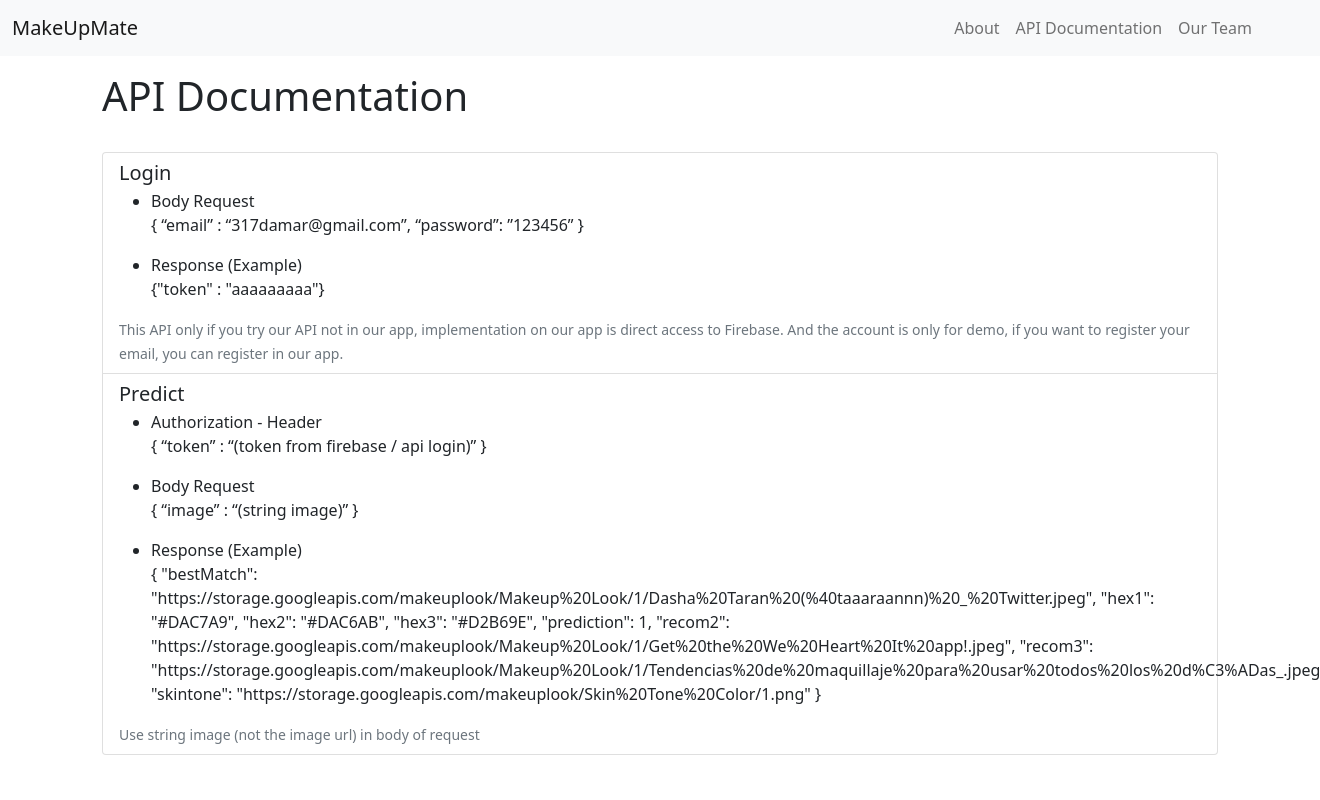
After one commit to MakeUpMate/BE_MakeUpMate, a Flask app: page /api-doc in a window 1320 px wide; the page is wider, and only the part inside the window is pictured. The commit adds this page. Run offline with Flask 3, Linux system fonts and the light colour scheme; parts of the project's set-up code (start-up, migrations or seed data) failed here and were passed over.

Commit message:
Website Preview (#12)
* Update Gitignone

* BackEnd: Update Image Pre-Processing

* BackEnd: Update Image Pre-Processing

* BackEnd: Add Dockerfile

* Chores: Move user token to header request

* Feat: Fix path error

* Chores: Update dependencies

* Website Preview

---------

Co-authored-by: Damar-Kusumo <muhammad.damar01@ui.ac.id>

```diff
--- a/app.py
+++ b/app.py
@@ -1,18 +1,29 @@
 from flask import Flask, make_response, request, jsonify, render_template, abort
 import os
 from flask_cors import CORS, cross_origin
+from requests import HTTPError
 from utils.utils import decodeImage
 from predict import predict
 from execption import InvalidDocomentId
 import firebase_admin
 from firebase_admin import credentials, auth, firestore
 from dotenv import load_dotenv
+import json
+import pyrebase
+
 
 load_dotenv()
 
 cred = credentials.Certificate("serviceAccounts.json")
 firebase_admin.initialize_app(cred)
 db = firestore.client()
+
+with open('config.json') as json_file:
+    config = json.load(json_file)
+
+firebase = pyrebase.initialize_app(config)
+
+auth_client = firebase.auth()
 
 os.putenv('LANG', 'en_US.UTF-8')
 os.putenv('LC_ALL', 'en_US.UTF-8')
@@ -21,7 +32,6 @@
 # app.debug = True
 CORS(app)
 
-#@cross_origin()
 class ClientApp:
     def __init__(self):
         self.filename = "inputImage.jpg"
@@ -31,6 +41,33 @@
 @cross_origin()
 def home():
     return render_template('index.html')
+
+@app.route("/api-doc", methods=['GET'])
+@cross_origin()
+def api():
+    return render_template('api.html')
+
+@app.route("/our-team", methods=['GET'])
+@cross_origin()
+def team():
+    return render_template('team.html')
+
+@app.route("/api/login", methods=['POST'])
+@cross_origin()
+def login():
+    email = request.json["email"]
+    password = request.json["password"]
+    try:
+        user = auth_client.sign_in_with_email_and_password(email,password)
+        id_token = user["idToken"]
+    except HTTPError as e:
+        error_response = e.args[1]
+        error_data = json.loads(error_response)
+        error_message = error_data["error"]["message"]
+        error_code = error_data["error"]["code"]
+        abort(make_response(jsonify(error_code=error_code, message=error_message), error_code))
+    res = {"token" : id_token}
+    return jsonify(res)
 
 def getData(collectionName, docId):
     stringId = str(docId)
--- a/static/css/style.css
+++ b/static/css/style.css
@@ -0,0 +1,128 @@
+body{margin-top:20px;}
+.team_member {
+    background: rgba(199,201,209,.09);
+	padding-bottom: 50px;
+	overflow: hidden;
+}
+.single_team_content{
+padding:45px;
+margin-top:60px;
+}
+.single_team_content h1 {
+	font-size: 50px;
+	font-weight: 600;
+	line-height: 60px;
+}
+.single_team_content p{}
+.our-team {
+	margin-bottom: 30px;
+	box-shadow: 0 10px 40px -10px rgba(0,64,128,.09);
+}
+.our-team .team_img{
+    position: relative;
+    overflow: hidden;
+    width: 300px;
+    height: 300px;
+}
+.our-team .team_img:after{
+    content: "";
+    width: 100%;
+    height: 100%;
+    background-color: rgba(255,255,255,0.2);
+    position: absolute;
+    bottom: -100%;
+    left: 0;
+    transition: all 0.3s ease 0s;
+}
+.our-team:hover .team_img:after{
+    bottom: 0;
+}
+.our-team img {
+    display: block;
+    max-width: 100%;
+    max-height: 100%;
+    width: auto;
+    height: auto;
+    margin: auto;
+}
+.our-team .social{
+    padding: 0 0 18px 0;
+    margin: 0;
+    list-style: none;
+    position: absolute;
+    top: -100%;
+    right: 10px;
+    background: #ffaa17;
+    border-radius: 0 0 20px 20px;
+    z-index: 1;
+    transition: all 0.3s ease 0s;
+}
+.our-team:hover .social{
+    top: 0;
+}
+.our-team .social li a{
+    display: block;
+    padding: 15px;
+    font-size: 15px;
+    color: #232434;
+}
+.our-team:hover .social li a:hover{
+    color: #fff;
+}
+.our-team .team-content{
+    padding: 20px 0;
+    background: #fff;
+}
+.our-team .title{
+    font-size: 18px;
+    font-weight: bold;
+    color: #ffaa17;
+    text-transform: capitalize;
+    margin: 0 0 20px;
+    position: relative;
+}
+.our-team .title:before{
+    content: "";
+    width: 25px;
+    height: 1px;
+    background: #ffaa17;
+    position: absolute;
+    bottom: -10px;
+    right: 50%;
+    margin-right: 9px;
+    transition-duration: 0.25s;
+}
+.our-team .title:after{
+    content: "";
+    width: 25px;
+    height: 1px;
+    background: #ffaa17;
+    position: absolute;
+    bottom: -10px;
+    left: 50%;
+    margin-left: 9px;
+    transition-duration: 0.25s;
+}
+.our-team:hover .title:before,
+.our-team:hover .title:after{
+    width: 50px;
+}
+.our-team .post{
+    display: inline-block;
+    font-size: 15px;
+    text-transform: capitalize;
+}
+.our-team .post:before{
+    content: "";
+    display: block;
+    width: 7px;
+    height: 7px;
+    border-radius: 50%;
+    background: #ffaa17;
+    margin: 0 auto;
+    position: relative;
+    top: -13px;
+}
+@media only screen and (max-width: 990px){
+    .our-team{ margin-bottom: 30px; }
+}
--- /dev/null
+++ b/templates/api.html
@@ -0,0 +1,109 @@
+<!DOCTYPE html>
+<html>
+
+<head>
+    <meta charset="UTF-8">
+    <title>MakeUpMate</title>
+    <link href='https://fonts.googleapis.com/css?family=Pacifico' rel='stylesheet' type='text/css'>
+    <link href='https://fonts.googleapis.com/css?family=Arimo' rel='stylesheet' type='text/css'>
+    <link href='https://fonts.googleapis.com/css?family=Hind:300' rel='stylesheet' type='text/css'>
+    <link href='https://fonts.googleapis.com/css?family=Open+Sans+Condensed:300' rel='stylesheet' type='text/css'>
+    <link rel="stylesheet" href="{{ url_for('static', filename='css/style.css') }}">
+    <link href="https://cdn.jsdelivr.net/npm/bootstrap@5.0.2/dist/css/bootstrap.min.css" rel="stylesheet"
+        integrity="sha384-EVSTQN3/azprG1Anm3QDgpJLIm9Nao0Yz1ztcQTwFspd3yD65VohhpuuCOmLASjC" crossorigin="anonymous">
+    <script src="https://cdn.jsdelivr.net/npm/bootstrap@5.0.2/dist/js/bootstrap.bundle.min.js"
+        integrity="sha384-MrcW6ZMFYlzcLA8Nl+NtUVF0sA7MsXsP1UyJoMp4YLEuNSfAP+JcXn/tWtIaxVXM"
+        crossorigin="anonymous"></script>
+</head>
+
+<body>
+    <nav class="navbar navbar-expand-md navbar-light bg-light fixed-top">
+        <div class="container-fluid">
+            <a class="navbar-brand"
+                href="https://drive.google.com/drive/folders/1Qe2_pvZ8Bp7UU3__WLqwkkZ6mb1vprxA?usp=sharing"
+                role="button" target="_blank" rel="noopener noreferrer">MakeUpMate</a>
+            <button class="navbar-toggler" type="button" data-bs-toggle="collapse"
+                data-bs-target="#navbarSupportedContent" aria-controls="navbarSupportedContent" aria-expanded="false"
+                aria-label="Toggle navigation">
+                <span class="navbar-toggler-icon"></span>
+            </button>
+            <div class="collapse navbar-collapse me-5" id="navbarSupportedContent">
+                <ul class="navbar-nav ms-auto mb-2 mb-md-0">
+                    <li class="nav-item">
+                        <a class="nav-link" href="/">
+                            About
+                        </a>
+                    </li>
+                    <li class="nav-item">
+                        <a class="nav-link" aria-current="page" href="{{ url_for('api') }}">
+                            API Documentation
+                        </a>
+                    </li>
+                    <li class="nav-item">
+                        <a class="nav-link" aria-current="page" href="{{ url_for('team') }}">
+                            Our Team
+                        </a>
+                    </li>
+                </ul>
+            </div>
+        </div>
+    </nav>
+    <div class="container" style="margin-top: 72px;">
+        <h1>API Documentation</h1>
+        <br>
+        <div class="list-group">
+            <a href="/api/login" class="list-group-item list-group-item-action">
+                <div class="d-flex w-100 justify-content-between">
+                    <h5 class="mb-1">Login</h5>
+                </div>
+                <ul>
+                    <li>Body Request
+                        <p>{
+                            “email” : “317damar@gmail.com”,
+                            “password”: ”123456”
+                          }
+                          </p>
+                    </li>
+                    <li>Response (Example)
+                        <p>{"token" : "aaaaaaaaa"}</p>
+                    </li>
+                </ul>
+                <small class="text-muted">This API only if you try our API not in our app, implementation on our app is
+                    direct access to Firebase. And the account is only for demo, if you want to register your email, you
+                    can register in our app.</small>
+            </a>
+            <a href="/predict" class="list-group-item list-group-item-action">
+                <div class="d-flex w-100 justify-content-between">
+                    <h5 class="mb-1">Predict</h5>
+                </div>
+                <ul>
+                    <li>Authorization - Header
+                        <p>{ “token” : “(token from firebase / api login)” }
+                          </p>
+                    </li>
+                    <li>Body Request
+                        <p>{ “image” : “(string image)” }
+                          </p>
+                    </li>
+                    <li>Response (Example)
+                        <p>{
+                            "bestMatch": "https://storage.googleapis.com/makeuplook/Makeup%20Look/1/Dasha%20Taran%20(%40taaaraannn)%20_%20Twitter.jpeg",
+                            "hex1": "#DAC7A9",
+                            "hex2": "#DAC6AB",
+                            "hex3": "#D2B69E",
+                            "prediction": 1,
+                            "recom2": "https://storage.googleapis.com/makeuplook/Makeup%20Look/1/Get%20the%20We%20Heart%20It%20app!.jpeg",
+                            "recom3": "https://storage.googleapis.com/makeuplook/Makeup%20Look/1/Tendencias%20de%20maquillaje%20para%20usar%20todos%20los%20d%C3%ADas_.jpeg",
+                            "skintone": "https://storage.googleapis.com/makeuplook/Skin%20Tone%20Color/1.png"
+                        }</p>
+                    </li>
+                </ul>
+                <small class="text-muted">Use string image (not the image url) in body of request</small>
+            </a>
+        </div>
+    </div>
+
+
+</body>
+
+</html>
```
Also changed, not shown: templates/index.html (+59 -12 lines), templates/team.html (added, +173 -0 lines).
